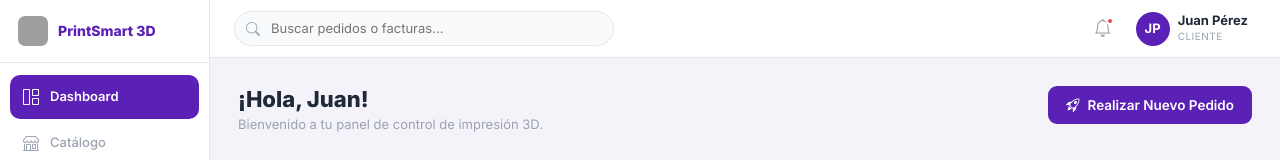
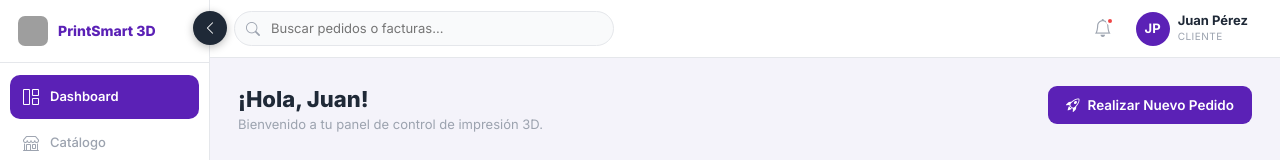
Before and after one commit to montoyayesenia64-creator/Prueba_React, a React (Vite) app: page / in a window 1280 px wide. Shown: the top 160 px of the page. Built offline with nearby package versions, Linux system fonts and the light colour scheme; grey boxes are pictures that could not be loaded.

Commit message:
añadir el boton para esconder el sidebar

```diff
--- a/src/pages/Cliente/Cliente.jsx
+++ b/src/pages/Cliente/Cliente.jsx
@@ -335,15 +335,23 @@ export default function ClientePortal() {
     if (!sesion || sesion.rol !== "Cliente") Auth.cerrarSesion();
   }, [sesion]);
 
-  // Clases del <body> (cliente-body + sidebar oculto guardado)
+  // Sidebar oculto/visible (persistido en localStorage)
+  const [sidebarOculto, setSidebarOculto] = useState(
+    () => localStorage.getItem("ps3d_sidebar_oculto") === "1",
+  );
+
+  // Clase cliente-body en el <body>
   useEffect(() => {
     document.body.classList.add("cliente-body");
-    document.body.classList.toggle(
-      "sidebar-oculto",
-      localStorage.getItem("ps3d_sidebar_oculto") === "1",
-    );
     return () => document.body.classList.remove("cliente-body");
   }, []);
+
+  // Aplicar/guardar el estado del sidebar
+  useEffect(() => {
+    document.body.classList.toggle("sidebar-oculto", sidebarOculto);
+    localStorage.setItem("ps3d_sidebar_oculto", sidebarOculto ? "1" : "0");
+    return () => document.body.classList.remove("sidebar-oculto");
+  }, [sidebarOculto]);
 
   // Cerrar notificaciones con clic fuera / ESC
   useEffect(() => {
@@ -451,6 +459,19 @@ export default function ClientePortal() {
           </button>
         </div>
       </aside>
+
+      {/* BOTÓN MOSTRAR / OCULTAR SIDEBAR (fuera del aside para que no se oculte con él) */}
+      <button
+        type="button"
+        className="btn-toggle-sidebar"
+        onClick={() => setSidebarOculto((v) => !v)}
+        aria-label={sidebarOculto ? "Mostrar menú" : "Ocultar menú"}
+        aria-expanded={!sidebarOculto}
+        title={sidebarOculto ? "Mostrar menú" : "Ocultar menú"}
+        style={{ left: sidebarOculto ? 20 : "var(--sidebar-w, 260px)" }}
+      >
+        <i className={`bi ${sidebarOculto ? "bi-chevron-right" : "bi-chevron-left"}`}></i>
+      </button>
 
       {/* TOPBAR */}
       <header className="cl-topbar">
```
